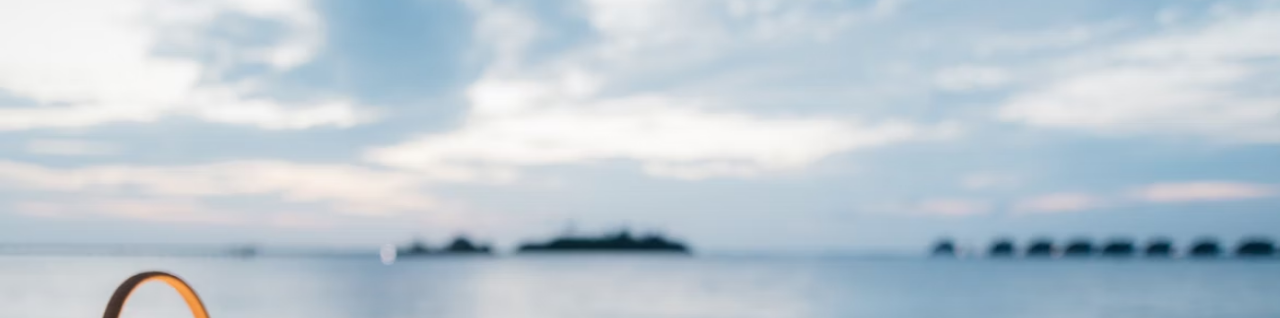
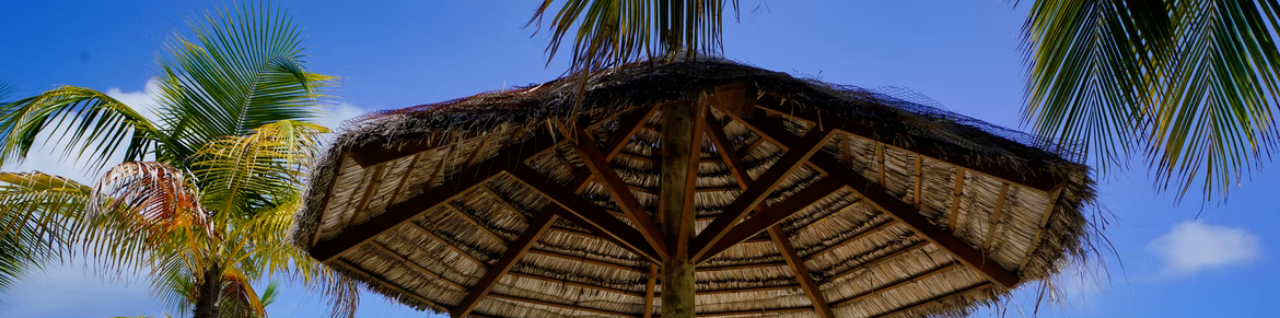
Before and after one commit to iDuvancho303/countt-down-timer-2, a plain HTML site: page index.html in a window 1280 px wide. Shown: the top 318 px of the page. Drawn offline with Linux system fonts and the light colour scheme.

Commit message:
adding more code

```diff
--- a/style.css
+++ b/style.css
@@ -18,7 +18,7 @@ img {
 }
 
 .countdown-timer {
-    background-image: url(images/vacation.avif);
+    background-image: url(images/vacation2.png);
     background-size: cover;
     background-position: center;
     min-height: 100vh;
```
Also changed, not shown: images/vacation.avif (deleted), images/vacation2.png (added).
